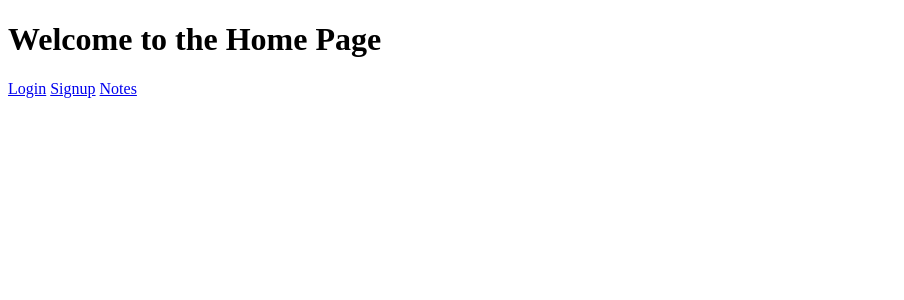
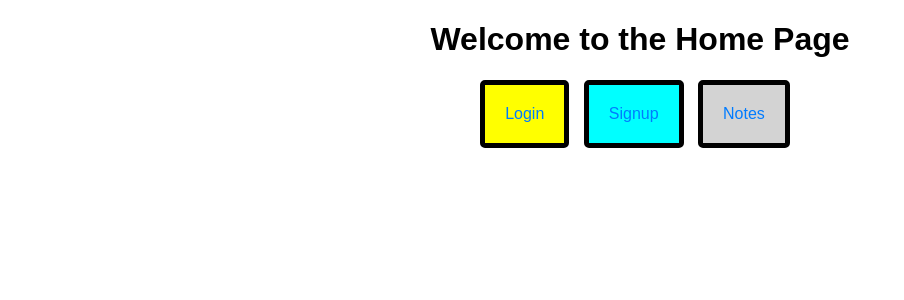
Before and after one commit to aidenfernandes/NotesApp, a Flask app: page / in a window 1280 px wide. Shown: the top 300 px of the page, without its empty margins (0-904 px from the left). Run offline with Flask 3, Linux system fonts and the light colour scheme.

Commit message:
Added some styling

```diff
--- a/templates/home.html
+++ b/templates/home.html
@@ -4,12 +4,53 @@
     <meta charset="utf-8">
     <meta name="viewport" content="width=device-width, initial-scale=1">
     <title>Home Page</title>
+    <style>
+        body {
+            font-family: Arial, sans-serif;
+            margin: 20px;
+            text-align: center;
+        }
+        a {
+            display: inline-block;
+            margin-right: 10px;
+            text-decoration: none;
+            color: #007BFF;
+        }
+        a:hover {
+            text-decoration: underline;
+        }
+        #login-link {
+            padding: 20px;
+            background-color: yellow;
+            border-radius: 5px;
+            border-width: 5px;
+            border-style: solid;
+            border-color: black;
+
+        }
+        #signup-link {
+            padding: 20px;
+            background-color: cyan;
+            border-radius: 5px;
+            border-width: 5px;
+            border-style: solid;
+            border-color: black;
+        }
+        #notes-link {
+            padding: 20px;
+            background-color: lightgray;
+            border-radius: 5px;
+            border-width: 5px;
+            border-style: solid;
+            border-color: black;
+        }
+    </style>
 </head>
 <body>
-    <h1>Welcome to the Home Page</h1>
-    <a href="/login">Login</a>
-    <a href="/signup">Signup</a>
-    <a href="/notes">Notes</a>
+    <h1 align="center">Welcome to the Home Page</h1>
+    <a id="login-link" href="/login">Login</a>
+    <a id="signup-link" href="/signup">Signup</a>
+    <a id="notes-link" href="/notes">Notes</a>
     </body>
 
 </html>
```
